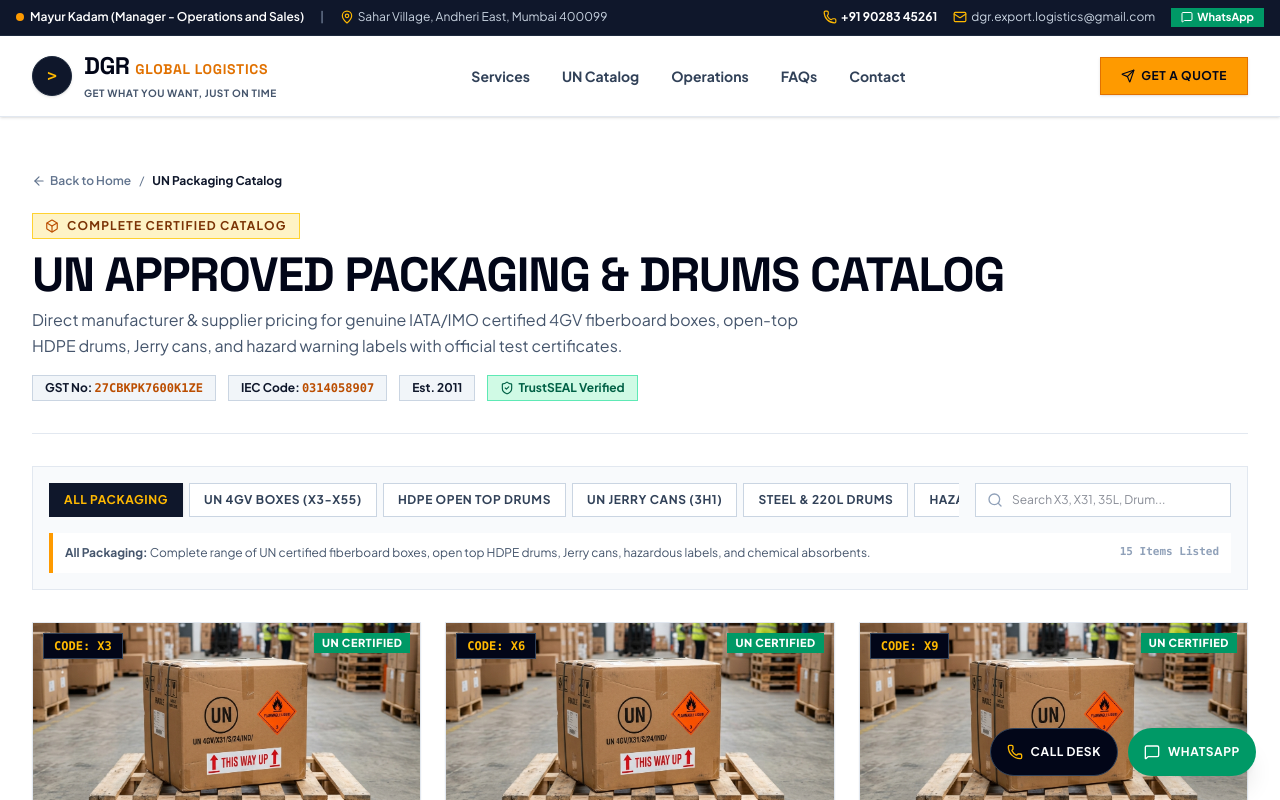
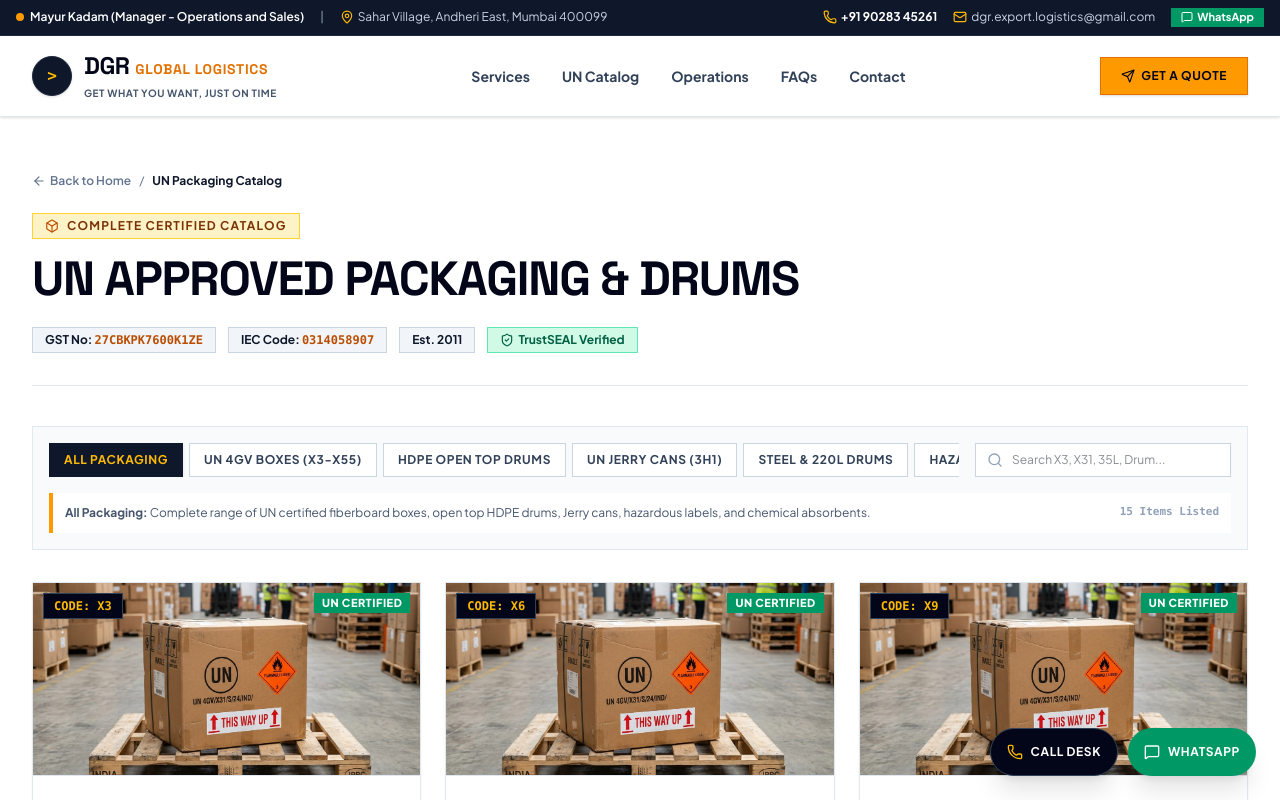
Before and after one commit to Gopal562004/DGR-GLOBAL-LOGISTICS, a Next.js app: page /products in a window 1280 px wide. Shown: the top 800 px of the page. Built offline with nearby package versions, Linux system fonts and the light colour scheme.

Commit message:
style: apply clean minimalist copy and expanded whitespace across all pages (products, catalog, faqs, services)

```diff
--- a/src/app/faq/page.tsx
+++ b/src/app/faq/page.tsx
@@ -42,20 +42,17 @@
         </div>
 
         {/* Header */}
-        <div className="border-b border-slate-200 pb-8 mb-10">
+        <div className="border-b border-slate-200 pb-8 mb-12">
           <div className="inline-flex items-center gap-2 bg-amber-100 text-amber-900 border border-amber-300 text-xs font-bold px-3 py-1 uppercase tracking-widest mb-3">
             <HelpCircle className="w-3.5 h-3.5 text-amber-700" /> Knowledge & Guidelines
           </div>
           <h1 className="text-3xl sm:text-4xl font-extrabold font-heading text-slate-950 uppercase tracking-tight">
             FREQUENTLY ASKED QUESTIONS
           </h1>
-          <p className="text-sm sm:text-base text-slate-600 mt-2">
-            Detailed guidance on international freight forwarding, customs clearance at Mumbai Sahar & JNPT, and UN certified packaging rules.
-          </p>
         </div>
 
         {/* FAQ List */}
-        <div className="space-y-4">
+        <div className="space-y-6">
           {FAQ_ITEMS.map((faq, idx) => (
             <div
               key={idx}
--- a/src/app/products/[id]/page.tsx
+++ b/src/app/products/[id]/page.tsx
@@ -233,9 +233,6 @@
               <h1 className="text-2xl sm:text-3xl lg:text-4xl font-extrabold font-heading text-slate-950 uppercase leading-tight">
                 {product.name}
               </h1>
-              <p className="text-xs sm:text-sm text-slate-600 mt-2">
-                Heavy-duty UN certified container engineered for safe domestic and international transport of hazardous goods and chemicals.
-              </p>
             </div>
 
             {/* Price Box */}
--- a/src/app/products/page.tsx
+++ b/src/app/products/page.tsx
@@ -62,19 +62,16 @@
         </div>
 
         {/* Page Header */}
-        <div className="border-b border-slate-200 pb-8 mb-8">
-          <div className="inline-flex items-center gap-2 bg-amber-100 text-amber-900 border border-amber-300 text-xs font-bold px-3 py-1 uppercase tracking-widest mb-3">
+        <div className="border-b border-slate-200 pb-8 mb-10 space-y-4">
+          <div className="inline-flex items-center gap-2 bg-amber-100 text-amber-900 border border-amber-300 text-xs font-bold px-3 py-1 uppercase tracking-widest">
             <Box className="w-3.5 h-3.5 text-amber-700" /> Complete Certified Catalog
           </div>
           <h1 className="text-3xl sm:text-4xl lg:text-5xl font-extrabold font-heading text-slate-950 uppercase tracking-tight">
-            UN APPROVED PACKAGING & DRUMS CATALOG
+            UN APPROVED PACKAGING & DRUMS
           </h1>
-          <p className="text-sm sm:text-base text-slate-600 mt-2 max-w-3xl leading-relaxed">
-            Direct manufacturer & supplier pricing for genuine IATA/IMO certified 4GV fiberboard boxes, open-top HDPE drums, Jerry cans, and hazard warning labels with official test certificates.
-          </p>
 
           {/* Statutory Trust Badges */}
-          <div className="flex flex-wrap items-center gap-3 pt-4 text-xs">
+          <div className="flex flex-wrap items-center gap-3 pt-2 text-xs">
             <span className="bg-slate-100 border border-slate-300 px-3 py-1 font-bold text-slate-900">
               GST No: <span className="font-mono text-amber-700">{COMPANY_INFO.gstNo}</span>
             </span>
```
